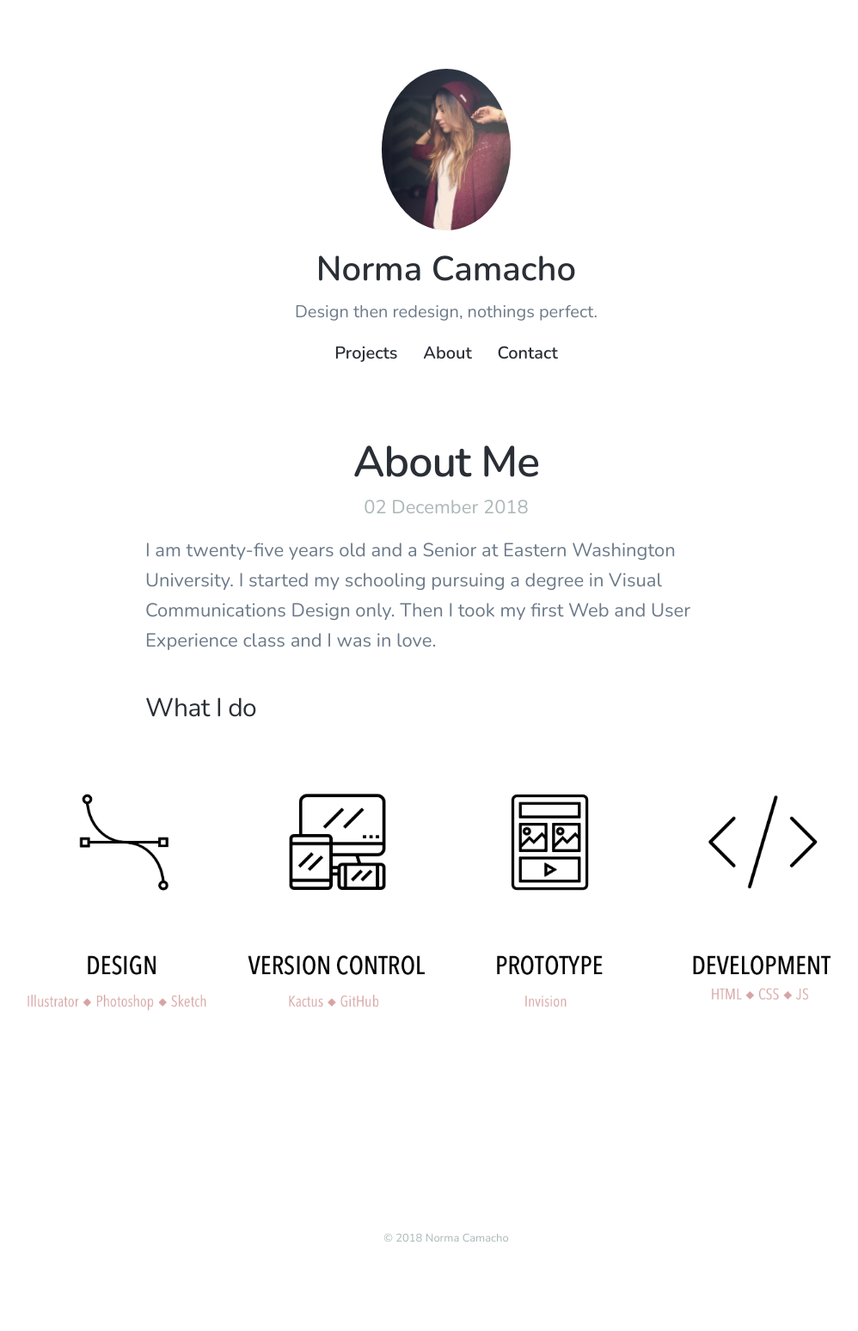
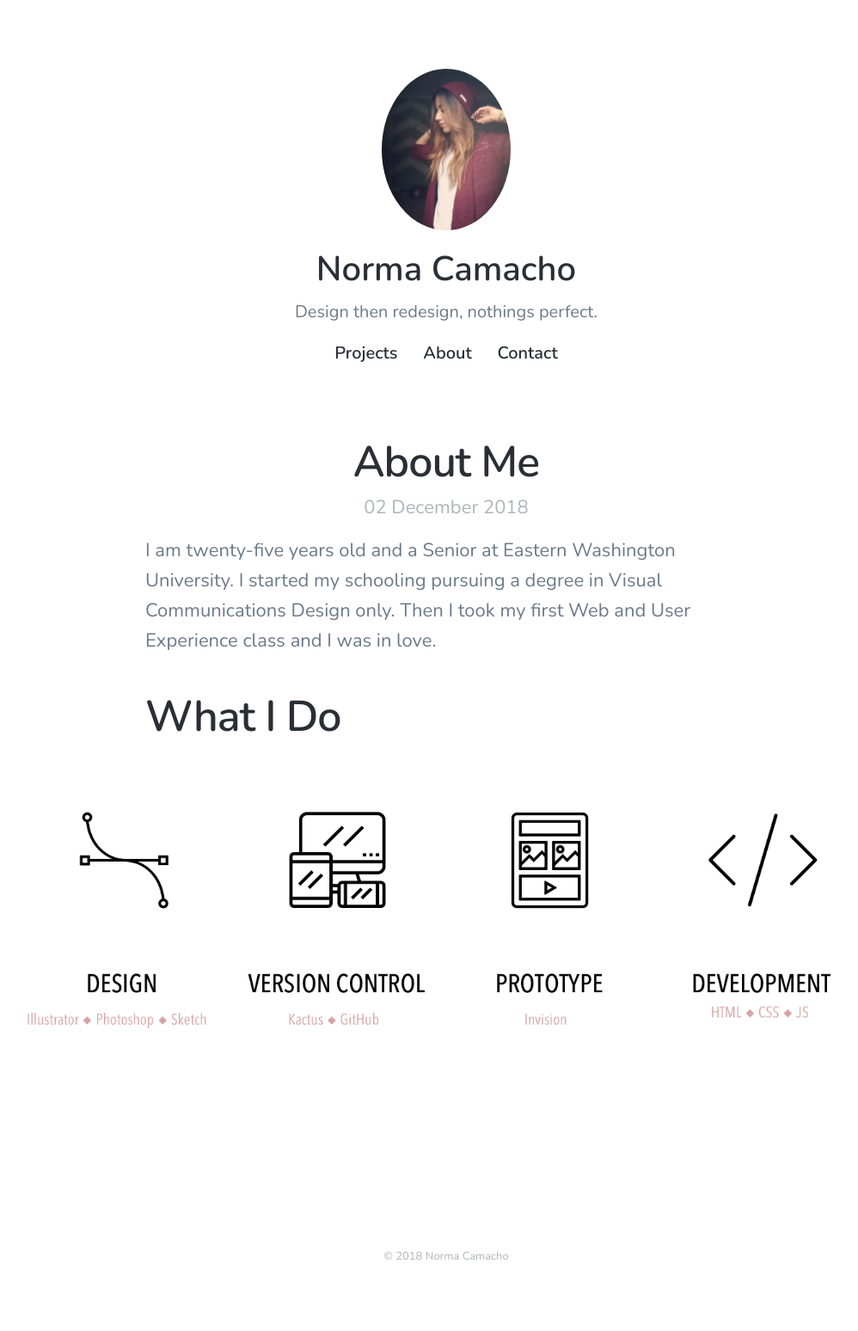
Before and after one commit to noremuhh/noremuhh.github.io, a Jekyll site: the page built from _posts/2018-12-02-about-me.markdown, in a window 1280 px wide. Shown: the whole page at 86% size, without its empty margins (121-1119 px from the left). Built offline with Jekyll 4.4.1, drawn with Linux system fonts in a browser that asks for light colours; nearby versions of some CDN libraries; before the commit the page ends 1527 px from its top, so only the background shows below that.

```diff
--- a/_posts/2018-12-02-about-me.markdown
+++ b/_posts/2018-12-02-about-me.markdown
@@ -5,6 +5,6 @@ date: 2018-12-02 06:08:00 Z
 
 I am twenty-five years old and a Senior at Eastern Washington University. I started my schooling pursuing a degree in Visual Communications Design only. Then I took my first Web and User Experience class and I was in love.
 
-### What I do
+## What I Do
 
 ![What I do.png](/uploads/What%20I%20do.png)
```
